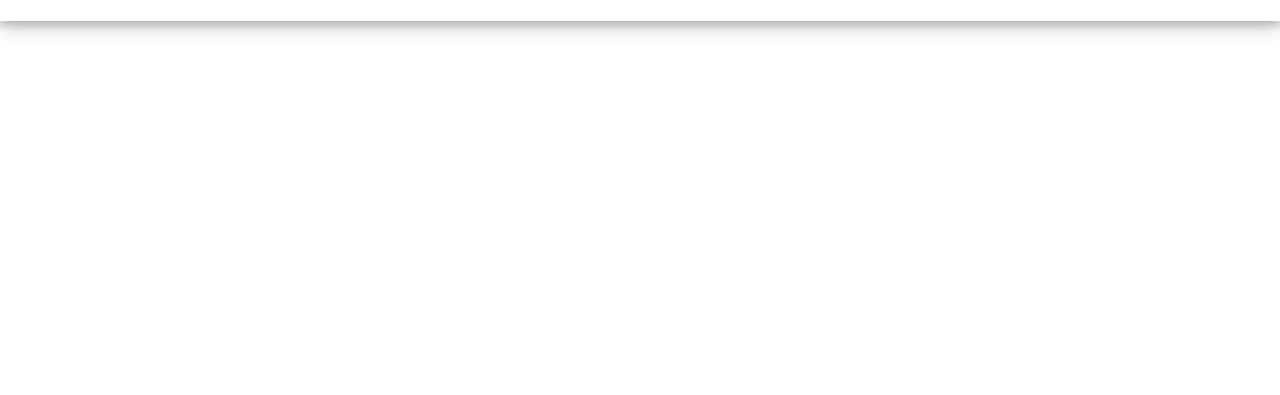
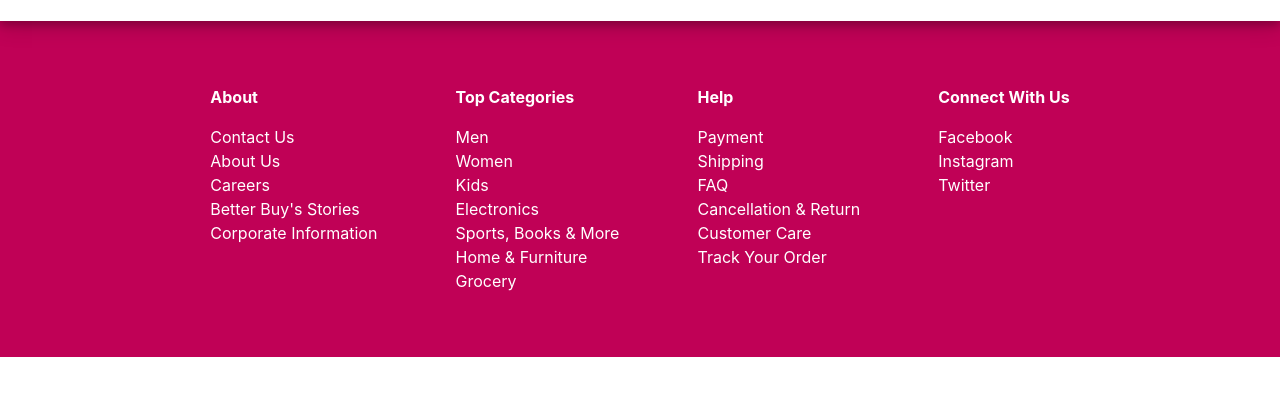
Before and after one commit to rahul-sharma2001/Ecom-Frontend-UI, a plain HTML site: page index.html in a window 1280 px wide. Shown: the part 161-556 px from the top of the page. Drawn offline with nearby package versions, Linux system fonts and the light colour scheme.

Commit message:
add Footer

```diff
--- a/css/style.css
+++ b/css/style.css
@@ -11,6 +11,7 @@
     padding: 0.8rem, 0;
     position: sticky;
     top: 0;
+    z-index: 1;
 }
 .logo{
     cursor: pointer;
@@ -110,6 +111,18 @@
 }
 
 
+/* Footer */
+.bg-primary-color {
+    background-color: var(--button-color);
+}
+.footer-container {
+    display: flex;
+}
+.text-white {
+    color: #F0EFF4
+}
+
+
   @media screen and (max-width: 768px) {
 
     .header{
@@ -164,3 +177,19 @@
         padding: 0.4rem;
     }
   }
+
+
+
+/* Footer */
+
+@media only screen and (max-width: 991px) {
+    .display-none {
+        display: none !important;
+    }
+    .footer-container {
+        flex-direction: column;
+    }
+    .cursor-pointer {
+        cursor: pointer !important;
+    }
+}
--- a/index.html
+++ b/index.html
@@ -10,6 +10,7 @@
     <link rel="stylesheet" type="text/css" href="css/style.css">
     <link rel="stylesheet" href="https://cdnjs.cloudflare.com/ajax/libs/font-awesome/4.7.0/css/font-awesome.min.css">
 </head>
+
 <body>
 
     <!-- Top Header  -->
@@ -45,7 +46,7 @@
     <!--Products Menu Bar -->
     <div class="navbar navbar-expand-lg d-flex justify-content-center align-items-center py-4 w-100" id="menubar">
         <div class="container">
-            <div class="d-flex flex-column justify-content-evenly align-items-center " id="circle">
+            <div class="d-flex flex-column align-items-center " id="circle">
                 <img src="./images/grocery.png" width="50rem">
                 <span class="menu-name">Grocery</span>
             </div>
@@ -115,6 +116,80 @@
     </div>
     </div>
 
+    <!-- Footer -->
+    <footer class="container-fluid d-flex justify-content-center bg-primary-color">
+        <div class="w-75 my-5 justify-content-around footer-container">
+            <div class="justify-content-start text-white">
+                <div class="my-3 font-weight-bold fs-6 cursor-pointer" onclick="displayData('aboutData')">
+                    About
+                </div>
+                <div id="aboutData" class="display-none mb-3">
+                    <div> <a href="#" class="text-white fs-7"> Contact Us </a> </div>
+                    <div> <a href="#" class="text-white fs-7"> About Us </a> </div>
+                    <div> <a href="#" class="text-white fs-7"> Careers </a> </div>
+                    <div> <a href="#" class="text-white fs-7"> Better Buy's Stories </a> </div>
+                    <div> <a href="#" class="text-white fs-7"> Corporate Information </a> </div>
+                </div>
+            </div>
+            <div class="justify-content-start text-white">
+                <div class="my-3 font-weight-bold fs-6 cursor-pointer" onclick="displayData('categoriesData')">
+                    Top Categories
+                </div>
+                <div id="categoriesData" class="display-none mb-3">
+                    <div> <a href="#" class="text-white fs-7"> Men </a> </div>
+                    <div> <a href="#" class="text-white fs-7"> Women </a> </div>
+                    <div> <a href="#" class="text-white fs-7"> Kids </a> </div>
+                    <div> <a href="#" class="text-white fs-7"> Electronics </a> </div>
+                    <div> <a href="#" class="text-white fs-7"> Sports, Books & More</a> </div>
+                    <div> <a href="#" class="text-white fs-7"> Home & Furniture </a> </div>
+                    <div> <a href="#" class="text-white fs-7"> Grocery </a> </div>
+                </div>
+            </div>
+            <div class="justify-content-start text-white">
+                <div class="my-3 font-weight-bold fs-6 cursor-pointer" onclick="displayData('helpData')">
+                    Help
+                </div>
+                <div id="helpData" class="display-none mb-3">
+                    <div> <a href="#" class="text-white fs-7"> Payment </a> </div>
+                    <div> <a href="#" class="text-white fs-7"> Shipping </a> </div>
+                    <div> <a href="#" class="text-white fs-7"> FAQ </a> </div>
+                    <div> <a href="#" class="text-white fs-7"> Cancellation & Return </a> </div>
+                    <div> <a href="#" class="text-white fs-7"> Customer Care</a> </div>
+                    <div> <a href="#" class="text-white fs-7"> Track Your Order </a> </div>
+                </div>
+            </div>
+            <div class="justify-content-start text-white">
+                <div class="my-3 font-weight-bold fs-6 cursor-pointer" onclick="displayData('connectWithUsData')">
+                    Connect With Us
+                </div>
+                <div id="connectWithUsData" class="display-none mb-3">
+                    <div> <a href="#" class="text-white fs-7"> Facebook </a> </div>
+                    <div> <a href="#" class="text-white fs-7"> Instagram </a> </div>
+                    <div> <a href="#" class="text-white fs-7"> Twitter </a> </div>
+                </div>
+            </div>
+        </div>
+    </footer>
+
+
+
+
+
+
+
+
+
+
+
+
+
+
+
+
+
+
+
+
     <script type="text/javascript" href="js/jquery.min.js">
     </script>
     <script type="text/javascript" src="js/popper.min.js">
--- a/js/navbar.js
+++ b/js/navbar.js
@@ -2,3 +2,7 @@ function handleToggle() {
     var menues = document.getElementsByClassName("topnav-menue")[0];
     menues.classList.toggle('topnav-menue1');
 }
+
+function displayData(id) {
+    document.getElementById(id).classList.toggle("display-none")
+}
```
Also changed, not shown: images/bedsOffer.jpg (added).
